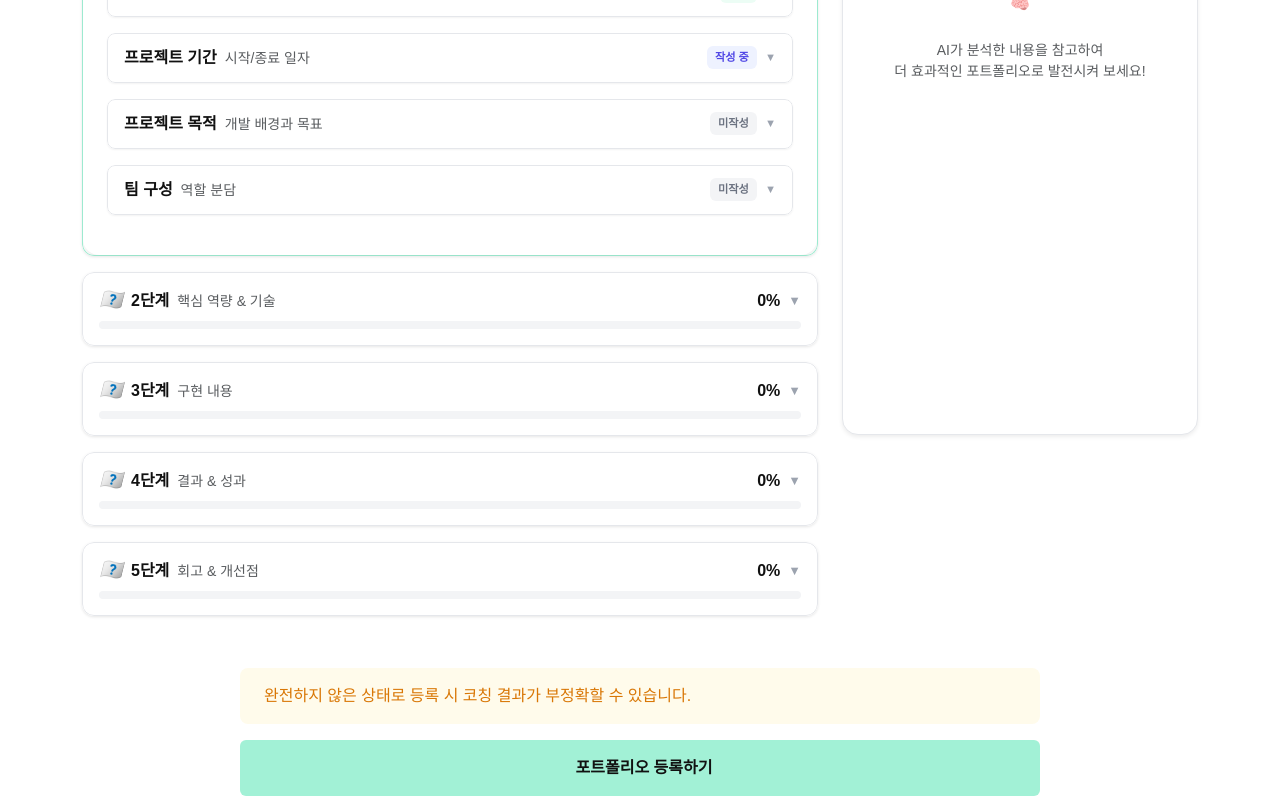
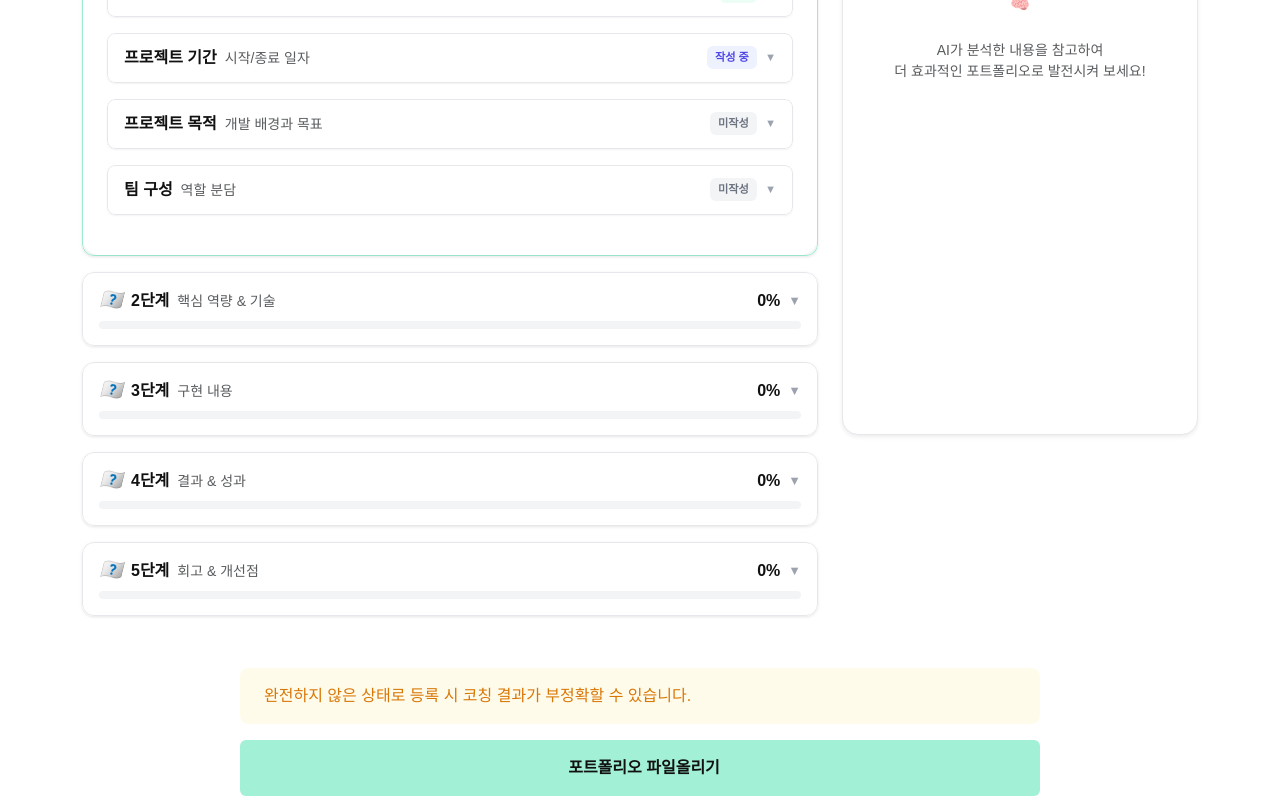
Before and after one commit to llbk-team/llbky-front, a Vue app: page /resume/portfolio/stepbystep in a window 1280 px wide. Shown: the part 404-1204 px from the top of the page. Built offline with nearby package versions, Linux system fonts and the light colour scheme; a web font is replaced by a local one.

Commit message:
fix: 포트폴리오 버튼 등록하기-> 파일올리기로 변경

```diff
--- a/src/views/resume/PortfolioStepbystep.vue
+++ b/src/views/resume/PortfolioStepbystep.vue
@@ -199,7 +199,7 @@
       <button class="btn btn-mint w-100 py-3 fw-bold"  :class="isAllComplete ? 'btn-mint' : 'btn-outline-secondary'"
       @click="router.push('/resume/portfolio/write')">
         <i class="bi bi-check-circle me-2"></i>
-        포트폴리오 등록하기
+        포트폴리오 파일올리기
       </button>
     </div>
 
```
